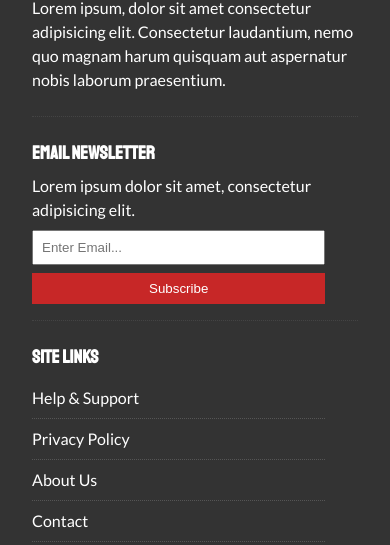
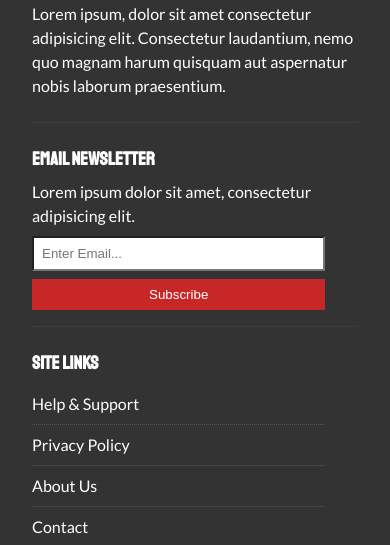
Before and after one commit to lipnitskaite/NewsGrid-Website, a website: page dist/about.html in a window 390 px wide. Shown: the part 1449-1994 px from the top of the page. Drawn offline with Linux system fonts and the light colour scheme.

Commit message:
Media changes

```diff
--- a/scss/main.scss
+++ b/scss/main.scss
@@ -194,7 +194,7 @@
       margin-bottom: 0.5rem;
     }
 
-    input[type="submit"] {
+    button {
       width: 90%;
     }
 
--- a/scss/media.scss
+++ b/scss/media.scss
@@ -55,6 +55,12 @@
     > *:last-child {
       grid-column: 1;
     }
+
+    input,
+    button {
+      border-radius: 0;
+      -webkit-appearance: none;
+    }
   }
 
   .page-container {
```
Also changed, not shown: dist/about.html, dist/article.html, dist/css/main.css, dist/css/media.css, dist/index.html.
